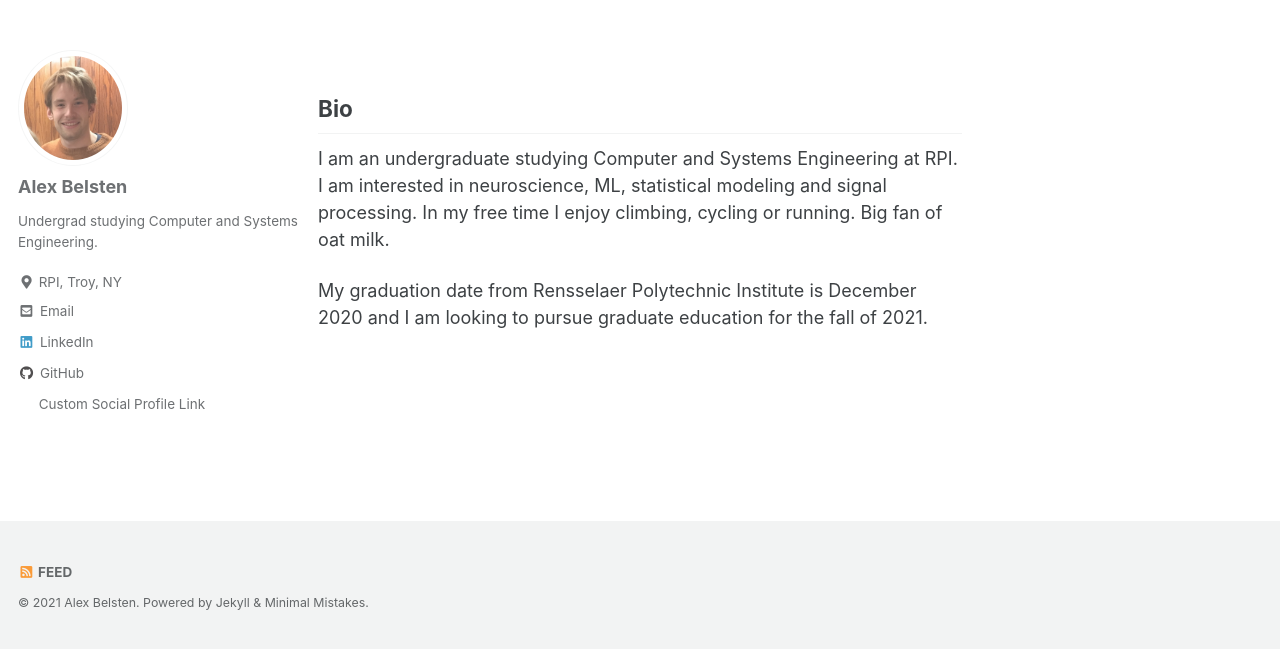
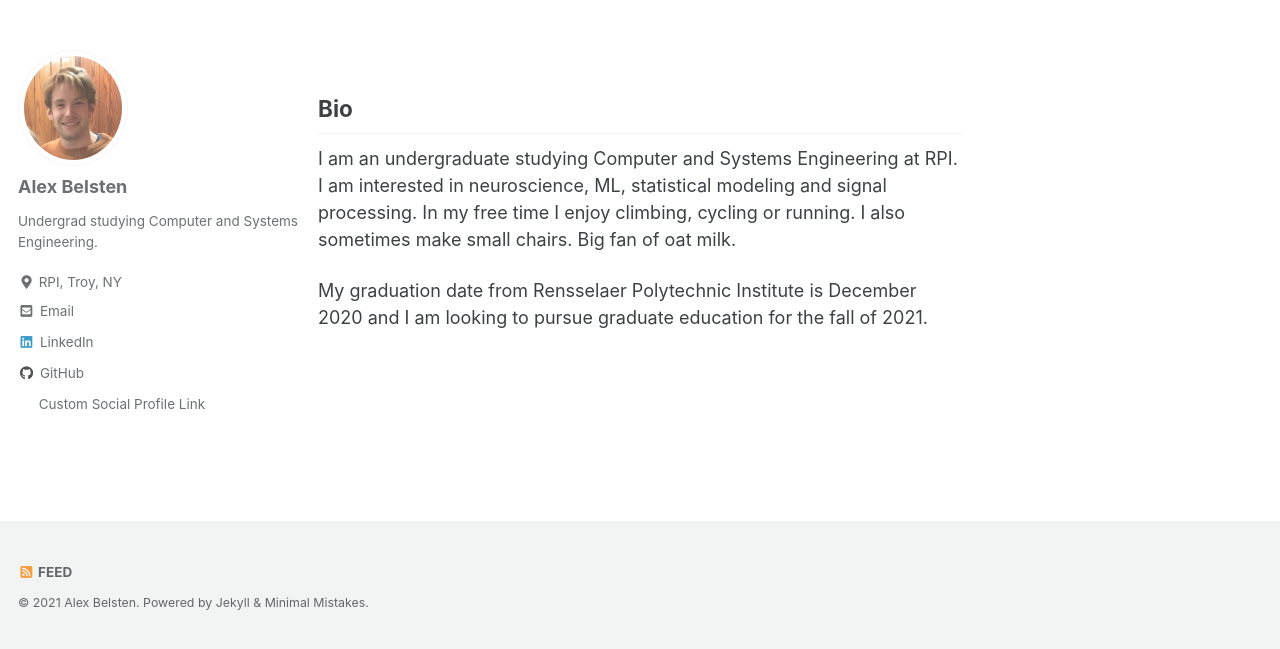
Before and after one commit to belsten/belsten.github.io, a Jekyll site: the page built from index.markdown, in a window 1280 px wide, cut to the strip 251-900 px from the top of the page. Built offline with Jekyll 4.4.1, drawn with Linux system fonts in a browser that asks for light colours; cached includes are drawn as plain includes; a script bundle is joined from its source files by our own code; library files that are not in the unit come from our copies; our own code applies the rules of GitHub Pages for plain Markdown files.

```diff
--- a/index.markdown
+++ b/index.markdown
@@ -14,8 +14,6 @@ header:
 ## Bio
 
 I am an undergraduate studying Computer and Systems Engineering at RPI.
-I am interested in neuroscience, ML, statistical modeling and signal processing. In my free
-time I enjoy climbing, cycling or running. Big fan of oat milk.
+I am interested in neuroscience, ML, statistical modeling and signal processing. In my free time I enjoy climbing, cycling or running. I also sometimes make small chairs. Big fan of oat milk.
 
-My graduation date from Rensselaer Polytechnic Institute is December 2020 and I am looking to pursue graduate education
-for the fall of 2021.
+My graduation date from Rensselaer Polytechnic Institute is December 2020 and I am looking to pursue graduate education for the fall of 2021.
```
Also changed, not shown: research.md (+8 -4 lines), assets/MCNN_arch.png (deleted), assets/branchCNN_arch.png (added), assets/windowed_STD.png (added).
